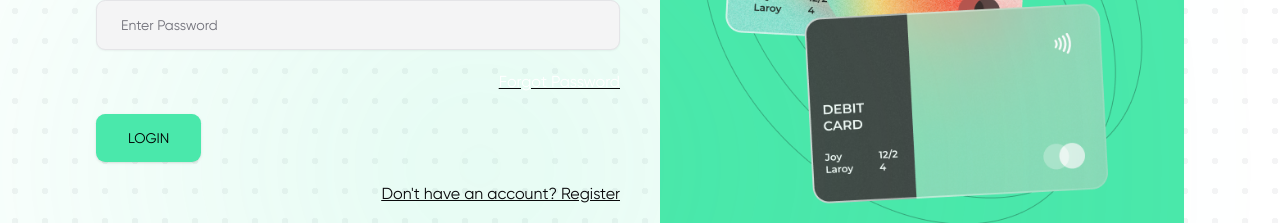
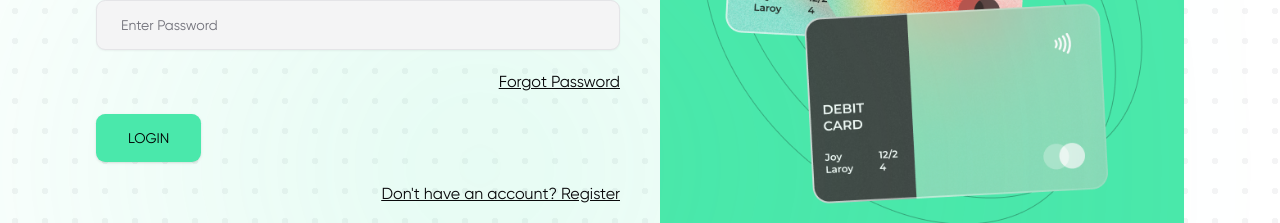
Before and after one commit to 2002kushalgohil/penny_wise, a Next.js app: page /login in a window 1280 px wide. Shown: the part 394-617 px from the top of the page. Built offline with nearby package versions, Linux system fonts and the light colour scheme.

Commit message:
Fixed Text Issue

```diff
--- a/src/app/(auth)/login/page.tsx
+++ b/src/app/(auth)/login/page.tsx
@@ -113,14 +113,14 @@ function LoginPage() {
           />
           {/* Forgot password link */}
           <div className="mt-5 text-right underline">
-            <p
-              className="!text-white cursor-pointer"
+            <h4
+              className="cursor-pointer"
               onClick={() => {
                 setIsForgotPasswordDialog(true);
               }}
             >
               Forgot Password
-            </p>
+            </h4>
           </div>
           {/* Login button */}
           <Button loading={isLoading} type="submit" size="lg">
```
